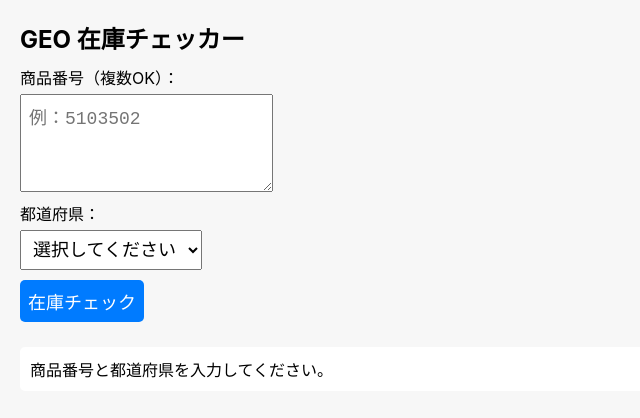
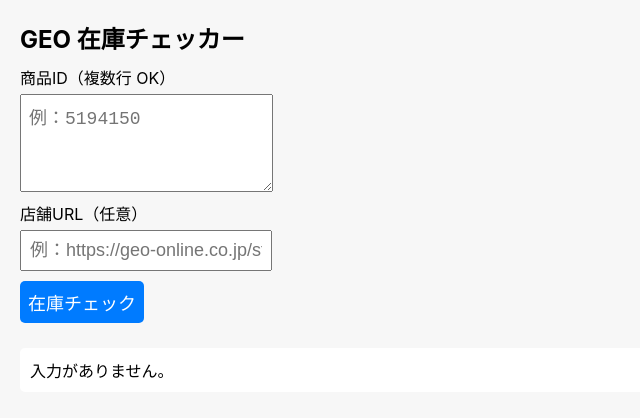
Before and after one commit to yushi464939/geo_checker, a plain HTML site: page index.html in a window 1280 px wide. Both pictures are taken after a click on the button "在庫チェック". Shown: the whole page, without its empty margins (0-640 px from the left). Drawn offline with Linux system fonts and the light colour scheme.

Commit message:
index.html を更新

```diff
--- a/index.html
+++ b/index.html
@@ -40,55 +40,35 @@
 
 <h2>GEO 在庫チェッカー</h2>
 
-<label>商品番号（複数OK）：</label><br>
-<textarea id="codes" rows="4" placeholder="例：5103502"></textarea><br>
+<label>商品ID（複数行 OK）</label><br>
+<textarea id="ids" rows="4" placeholder="例：5194150"></textarea><br>
 
-<label>都道府県：</label><br>
-<select id="pref">
-    <option value="">選択してください</option>
-    <option>北海道</option><option>青森県</option><option>岩手県</option><option>宮城県</option>
-    <option>秋田県</option><option>山形県</option><option>福島県</option><option>茨城県</option>
-    <option>栃木県</option><option>群馬県</option><option>埼玉県</option><option>千葉県</option>
-    <option>東京都</option><option>神奈川県</option><option>新潟県</option><option>富山県</option>
-    <option>石川県</option><option>福井県</option><option>山梨県</option><option>長野県</option>
-    <option>岐阜県</option><option>静岡県</option><option>愛知県</option><option>三重県</option>
-    <option>滋賀県</option><option>京都府</option><option>大阪府</option><option>兵庫県</option>
-    <option>奈良県</option><option>和歌山県</option><option>鳥取県</option><option>島根県</option>
-    <option>岡山県</option><option>広島県</option><option>山口県</option><option>徳島県</option>
-    <option>香川県</option><option>愛媛県</option><option>高知県</option><option>福岡県</option>
-    <option>佐賀県</option><option>長崎県</option><option>熊本県</option><option>大分県</option>
-    <option>宮崎県</option><option>鹿児島県</option><option>沖縄県</option>
-</select><br>
+<label>店舗URL（任意）</label><br>
+<input id="storeUrl" type="text" placeholder="例：https://geo-online.co.jp/store_info/item/xxxxxx/"><br>
 
 <button onclick="checkStock()">在庫チェック</button>
 
-<div id="result" class="result"></div>
+<div class="result" id="resultArea"></div>
 
 <script>
 async function checkStock() {
-    const result = document.getElementById("result");
-    result.innerHTML = "検索中…";
+    const ids = document.getElementById("ids").value.trim().split("\n");
+    const baseUrl = document.getElementById("storeUrl").value.trim();
+    const result = document.getElementById("resultArea");
+    result.innerHTML = "チェック中...";
 
-    const pref = document.getElementById("pref").value;
-    const codes = document.getElementById("codes").value
-        .split("\n")
-        .map(c => c.trim())
-        .filter(c => c);
+    let html = "";
 
-    if (!pref || codes.length === 0) {
-        result.innerHTML = "商品番号と都道府県を入力してください。";
-        return;
+    for (let id of ids) {
+        id = id.trim();
+        if (!id) continue;
+
+        let url = baseUrl || `https://geo-online.co.jp/store_info/item/${id}/`;
+        html += `<b>商品ID：${id}</b><br>`;
+        html += `URL：<a href="${url}" target="_blank">${url}</a><br><hr>`;
     }
 
-    let html = "";
-    for (const code of codes) {
-        const url = `https://geo-online.co.jp/store_info/item/${code}/?clk=store_info_search`;
-
-        html += `<h3>商品番号: ${code}</h3>`;
-        html += `<a href="${url}" target="_blank">GEO商品ページを開く</a><br><br>`;
-    }
-
-    result.innerHTML = html;
+    result.innerHTML = html || "入力がありません。";
 }
 </script>
 
```
